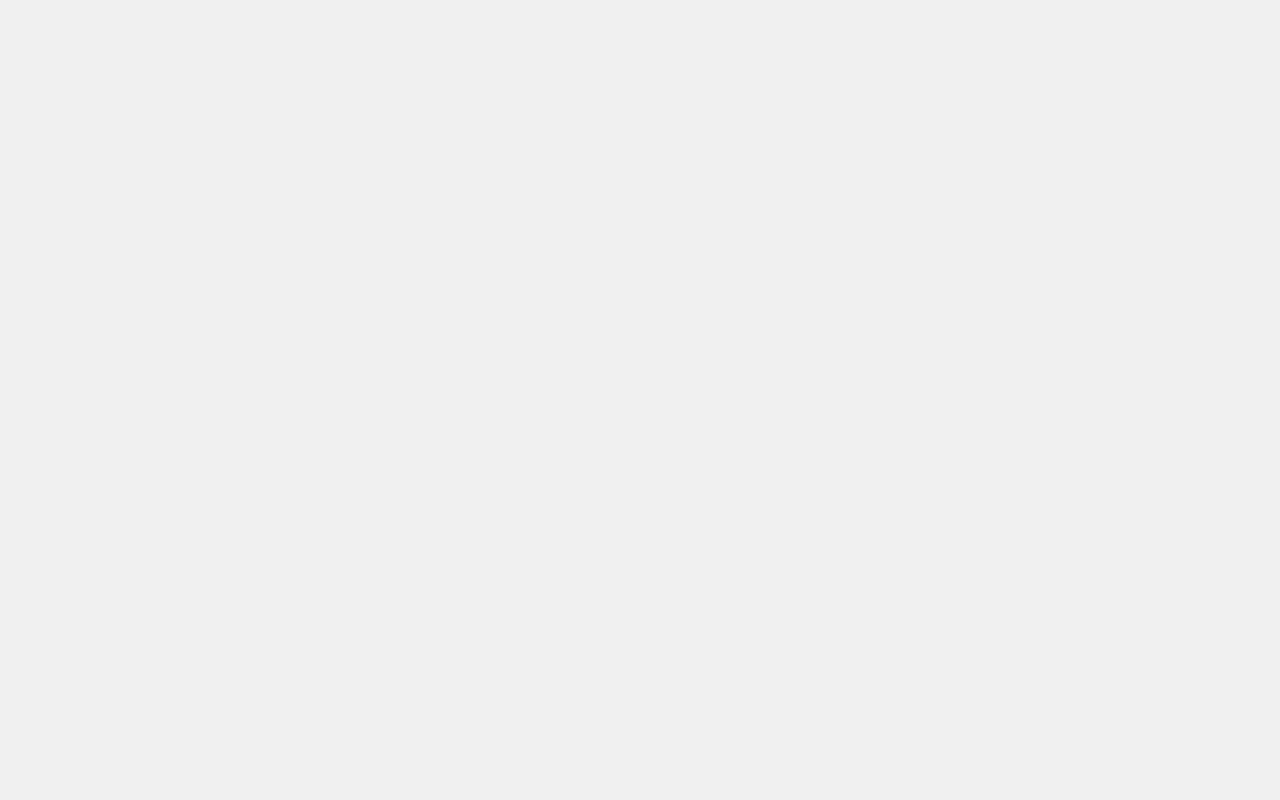
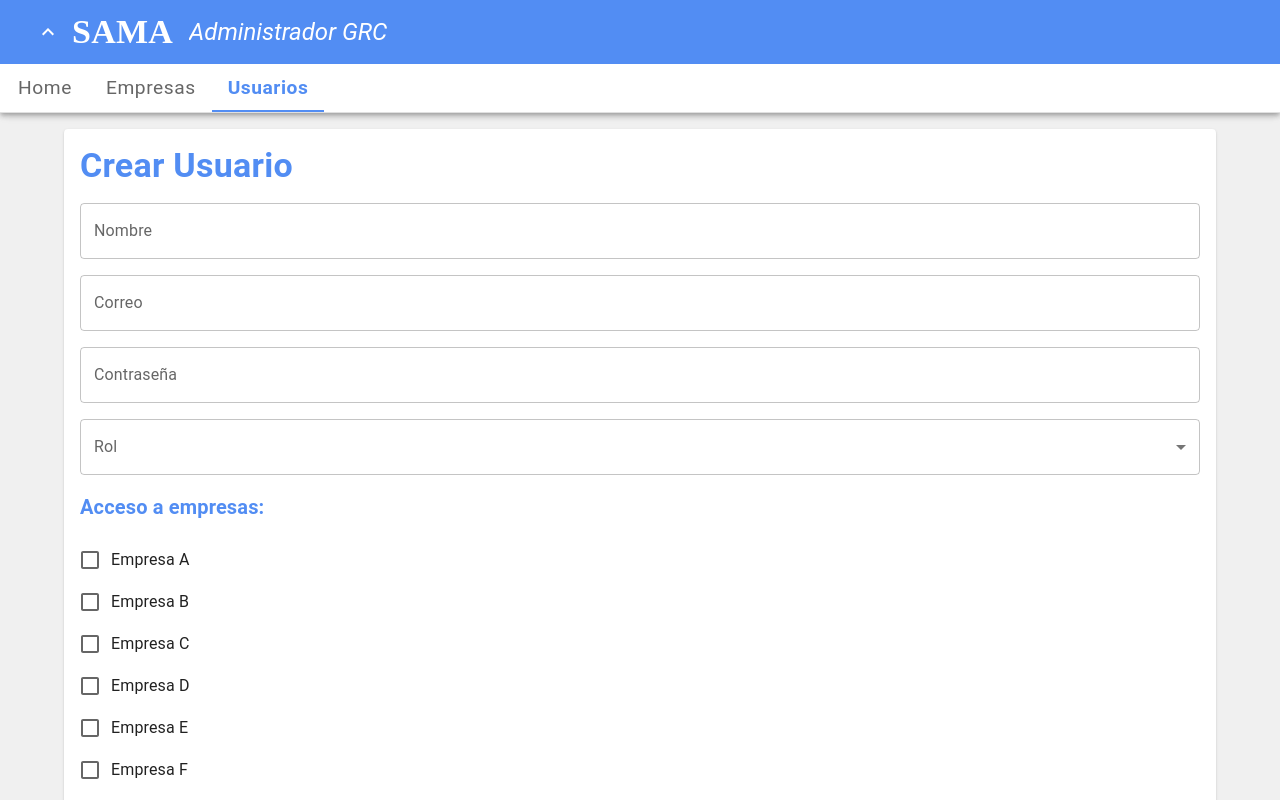
Before and after one commit to nicolasgabrielli/sama-frontend, a React (Create React App) app: page /crearUsuario in a window 1280 px wide. Before the commit this address had no page. Shown: the top 800 px of the page. Built offline with nearby package versions, Linux system fonts and the light colour scheme.

Commit message:
Vista de usuarios y crearUsuarios

```diff
--- a/package.json
+++ b/package.json
@@ -14,7 +14,7 @@
     "react": "^18.3.1",
     "react-dom": "^18.3.1",
     "react-router-dom": "^6.23.0",
-    "react-scripts": "5.0.1",
+    "react-scripts": "^5.0.1",
     "web-vitals": "^2.1.4"
   },
   "scripts": {
--- a/src/App.js
+++ b/src/App.js
@@ -3,6 +3,8 @@ import { Container, Typography } from '@mui/material';
 import { BrowserRouter, Routes, Route } from 'react-router-dom';
 import Home from './components/Home';
 import Empresas from './components/Empresas';
+import Usuarios from './components/Usuarios';
+import CrearUsuario from './components/CrearUsuario';
 
 function App() {
   return (
@@ -11,6 +13,8 @@ function App() {
         <Routes>
           <Route path="/" element={<Home />} />
           <Route path="/empresas" element={<Empresas />} />
+          <Route path="/usuarios" element={<Usuarios />} />
+          <Route path="/crearUsuario" element={<CrearUsuario />} />
         </Routes>
       </BrowserRouter>
     </div>
--- /dev/null
+++ b/src/components/CrearUsuario.jsx
@@ -0,0 +1,78 @@
+import React from "react";
+import { Container, Typography, Paper, Button, Grid, TextField, FormControl, InputLabel, Select, MenuItem, Checkbox, FormControlLabel, FormGroup, FormLabel } from "@mui/material";
+import Navbar from "./Navbar";
+
+function CrearUsuario() {
+    const useSectionMode = true;
+    const secciones = ["Home", "Empresas", "Usuarios"];
+    const seccionesRutas = ["/", "/empresas", "/usuarios"];
+    const seccionActual = "Usuarios";
+
+     const listaEmpresas = ["Empresa A", "Empresa B", "Empresa C", "Empresa D", "Empresa E", "Empresa F", "Empresa G", "Empresa H", "Empresa I", "Empresa J"];
+
+     return (
+        <>
+            <Navbar seccionActual={seccionActual} useSectionMode={useSectionMode} secciones={secciones} seccionesRutas={seccionesRutas} />
+            <Container>
+                <Paper sx={{ mt: 2, p: 2 }}>
+                    <Typography variant="h4" color={"primary.main"} fontWeight={"bold"} sx={{ mb: 2 }}>Crear Usuario</Typography>
+                    <Grid container spacing={2}>
+                        <Grid item xs={12}>
+                            <TextField
+                                label="Nombre"
+                                variant="outlined"
+                                fullWidth
+                            />
+                        </Grid>
+                        <Grid item xs={12}>
+                            <TextField
+                                label="Correo"
+                                variant="outlined"
+                                fullWidth
+                            />
+                        </Grid>
+                        <Grid item xs={12}>
+                            <TextField
+                                label="Contraseña"
+                                type="password"
+                                variant="outlined"
+                                fullWidth
+                            />
+                        </Grid>
+                        <Grid item xs={12}>
+                            <FormControl variant="outlined" fullWidth>
+                                <InputLabel>Rol</InputLabel>
+                                <Select
+                                    label="Rol"
+                                    defaultValue=""
+                                >
+                                    <MenuItem value={"Administrador"}>Autorizador de reporte</MenuItem>
+                                    <MenuItem value={"Usuario Regular"}>Autorizador de registro</MenuItem>
+                                    <MenuItem value={"Usuario Regular"}>Visualizador de evidencia</MenuItem>
+                                </Select>
+                            </FormControl>
+                        </Grid>
+                        <Grid item xs={12}>
+                            <Typography variant="h6" color={"primary.main"} fontWeight={"bold"} sx={{ mb: 2 }}>Acceso a empresas:</Typography>
+                            {listaEmpresas.map((empresa, index) => (
+                                <Grid item xs={12} key={index}>
+                                    <FormControlLabel
+                                        control={<Checkbox />}
+                                        label={empresa}
+                                    />
+                                </Grid>
+                            ))}
+                        </Grid>
+                        <Grid item xs={12}>
+                            <Button variant="contained" color="primary" sx={{ textTransform: "none", fontWeight: "bold", fontStyle: "italic", mr: 1 }}>
+                                Crear Usuario
+                            </Button>
+                        </Grid>
+                    </Grid>
+                </Paper>
+            </Container>
+        </>
+    );
+}
+
+export default CrearUsuario;
--- /dev/null
+++ b/src/components/Usuarios.jsx
@@ -0,0 +1,54 @@
+import React from "react";
+import { Container, Typography, Paper, Button, Grid, Box } from "@mui/material";
+import Navbar from "./Navbar";
+import { Link } from 'react-router-dom';
+
+function Usuarios() {
+    const useSectionMode = true;
+    const secciones = ["Home", "Empresas", "Usuarios"];
+    const seccionesRutas = ["/", "/empresas", "/usuarios"];
+    const seccionActual = "Usuarios";
+
+
+    const listaUsuarios = ["Juanito", "Gabrielli", "Chuita"];
+    return (
+        <>
+            <Navbar seccionActual={seccionActual} useSectionMode={useSectionMode} secciones={secciones} seccionesRutas={seccionesRutas} />
+            <Container>
+                <Paper sx={{ mt: 2, p: 2 }}>
+                    <Typography variant="h4" color={"primary.main"} fontWeight={"bold"} sx={{ mb: 2 }}>Usuarios</Typography>
+                    {listaUsuarios.map((usuario, index) => {
+                        return (
+                            <Box sx={{ pl: 2, pr: 2}}>
+                                <Grid container alignItems="center" justifyContent="space-between" key={index} borderBottom={2} borderColor={"secondary.main"} sx={{ mx: 0, mb: 1, py: 1}}>
+                                    <Grid item xs={6}>
+                                        <Typography variant="h5" color={"#000000"} sx={{ fontFamily: "Segoe UI" }}>
+                                            {usuario}
+                                        </Typography>
+                                    </Grid>
+                                    <Grid item xs={6} container justifyContent="flex-end" spacing={1}>
+                                        <Button variant="outlined" color="error" sx={{ textTransform: "none", fontWeight: "bold", fontStyle: "italic", mr: 1 }}>
+                                            Eliminar
+                                        </Button>
+                                        <Button variant="outlined" sx={{ textTransform: "none", fontWeight: "bold", fontStyle: "italic", mr: 1 }}>
+                                            Ver Detalles
+                                        </Button>
+
+                                    </Grid>
+                                </Grid>
+                            </Box>
+                        );
+                    })}
+                    <Box sx={{ display: "flex", justifyContent: "center", mt: 2 }}>
+                        <Link to="/crearUsuario" style={{ textDecoration: 'none' }}>
+                        <Button variant="contained" sx={{ textTransform: "none", fontWeight: "bold", fontStyle: "italic", mr: 1 }}>
+                            Agregar
+                        </Button>
+                        </Link>
+                    </Box>
+                </Paper>
+            </Container>
+        </>
+        );
+}
+export default Usuarios;
```
Also changed, not shown: 1 other file (tests, documents, lock files or other folders).
